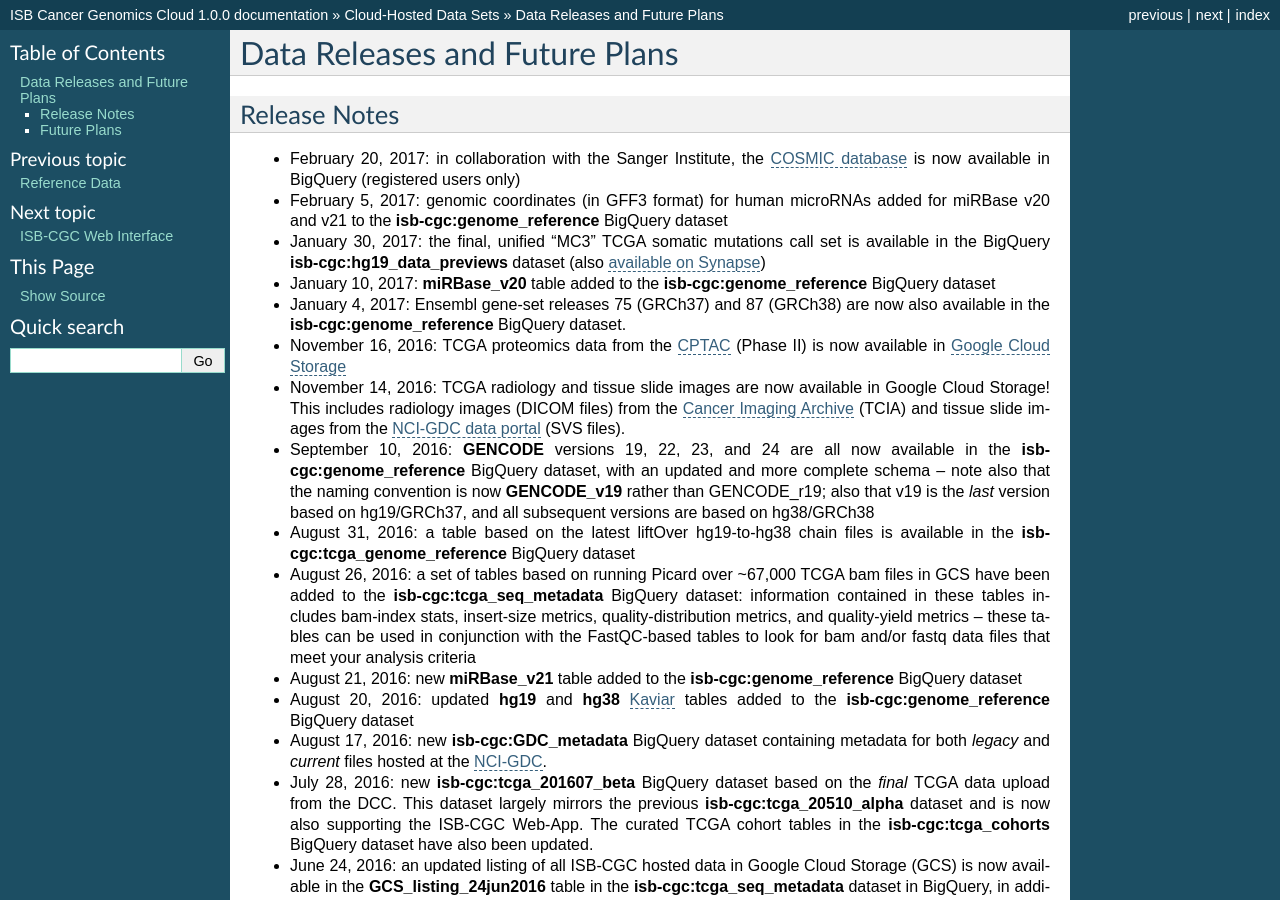
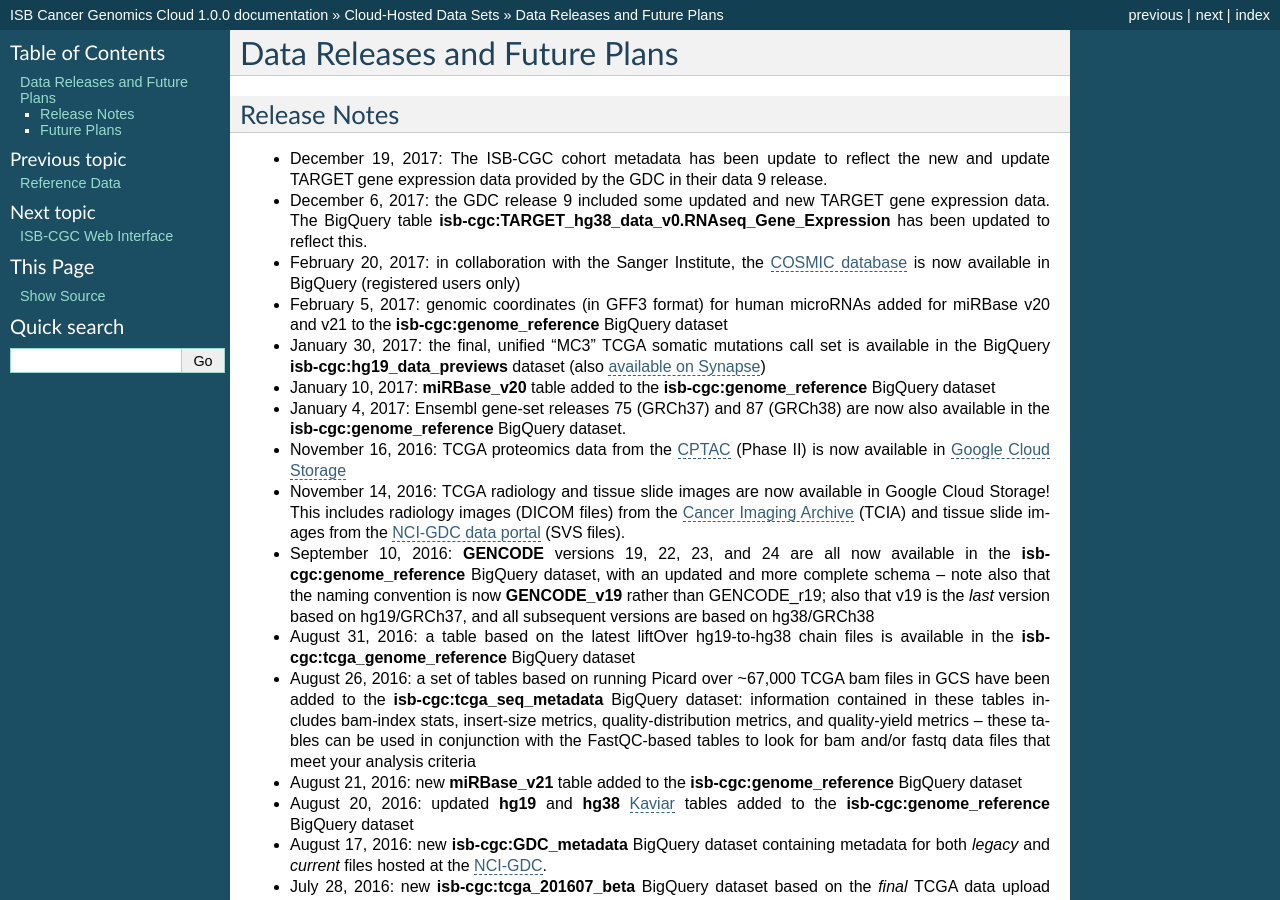
Before and after one commit to isb-cgc/readthedocs, a Sphinx documentation site: the page built from docs/source/sections/data/Releases-Plus.rst, in a window 1280 px wide and 900 px high. Built offline with Sphinx 7.4.7, drawn with Linux system fonts in a browser that asks for light colours; pages that are not in the unit, such as notebooks, are missing from menus.

Commit message:
added GDC release 9 information to release notes for data

```diff
--- a/docs/source/sections/data/Releases-Plus.rst
+++ b/docs/source/sections/data/Releases-Plus.rst
@@ -4,6 +4,10 @@
 
 Release Notes
 #############
+
+* December 19, 2017:  The ISB-CGC cohort metadata has been update to reflect the new and update TARGET gene expression data provided by the GDC in their data 9 release.
+
+* December 6, 2017: the GDC release 9 included some updated and new TARGET gene expression data. The BigQuery table **isb-cgc:TARGET_hg38_data_v0.RNAseq_Gene_Expression** has been updated to reflect this.
 
 * February 20, 2017: in collaboration with the Sanger Institute, the `COSMIC database <http://isb-cancer-genomics-cloud.readthedocs.io/en/latest/sections/COSMIC.html>`_ is now available in BigQuery (registered users only)
 
```
